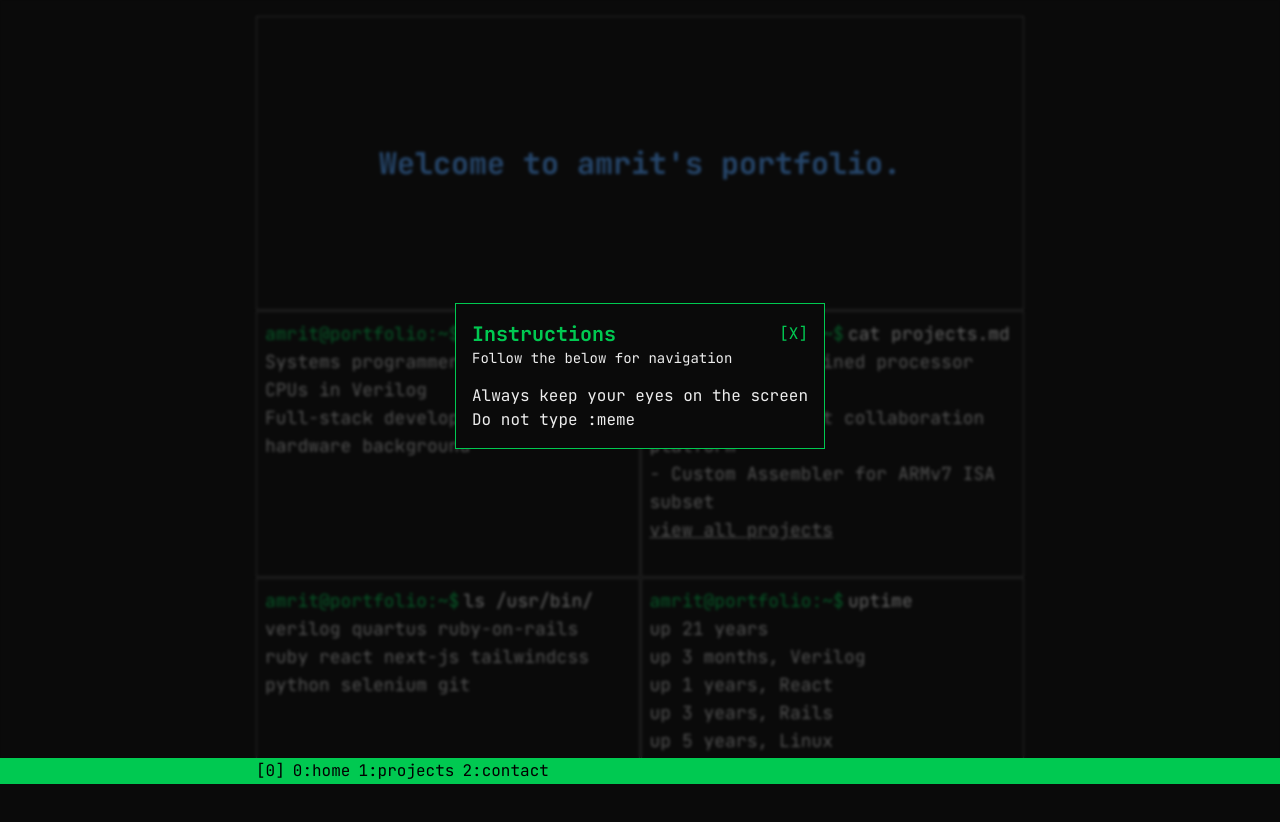
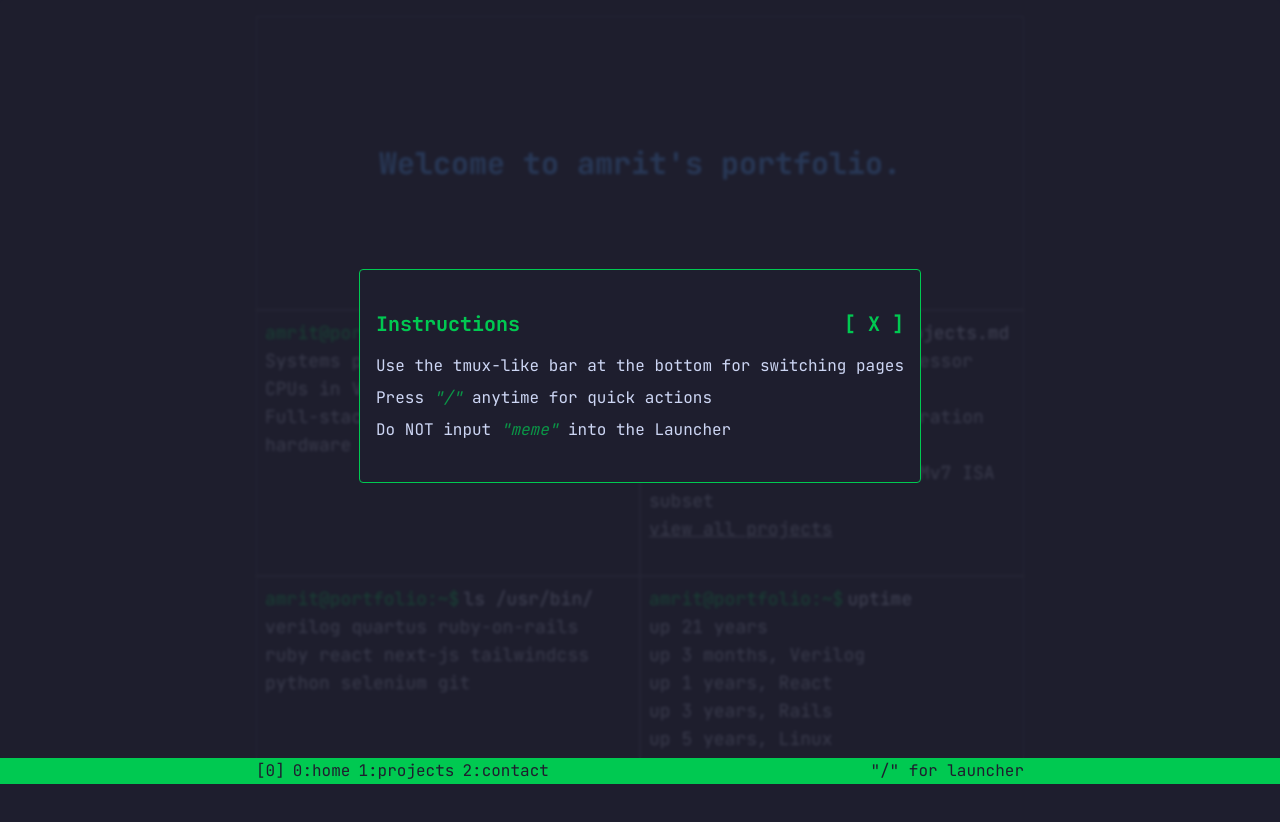
Before and after one commit to amrxt1/amrits-portfolio, a Next.js app: page / in a window 1280 px wide. Shown: the top 822 px of the page. Built offline with nearby package versions, Linux system fonts and the light colour scheme.

Commit message:
Improve overall theme and improve UX

```diff
--- a/src/app/contact/page.js
+++ b/src/app/contact/page.js
@@ -1,9 +1,9 @@
 import Container from "@/components/Container";
 
-export default function Contqct() {
-    return (
-        <Container>
-            <div>Contact Form</div>
-        </Container>
-    );
+export default function Contact() {
+  return (
+    <Container>
+      <div>Contact Form</div>
+    </Container>
+  );
 }
--- a/src/app/globals.css
+++ b/src/app/globals.css
@@ -3,8 +3,8 @@
 :root {
   /* --background: #ffffff;
   --text: #171717; */
-  --background: #0a0a0a;
-  --text: #ededed;
+  --background: #1e1e2e;
+  --text: #cdd6f4;
 
 }
 
@@ -15,8 +15,8 @@
 
 @media (prefers-color-scheme: dark) {
   :root {
-    --background: #0a0a0a;
-    --text: #ededed;
+    --background: #1e1e2e;
+    --text: #cdd6f4;
   }
 }
 
--- a/src/app/layout.js
+++ b/src/app/layout.js
@@ -2,6 +2,8 @@ import { JetBrains_Mono } from "next/font/google";
 import "./globals.css";
 
 import TmuxBar from "@/components/TmuxBar";
+import Instructions from "@/components/home/Instructions";
+import Launcher from "@/components/Launcher";
 
 const jetBrainsMono = JetBrains_Mono({
   variable: "--font-jetbrains",
@@ -19,6 +21,8 @@ export default function RootLayout({ children }) {
     <html lang="en">
       <body className={`${jetBrainsMono.variable} pb-16 antialiased`}>
         <TmuxBar />
+        <Instructions />
+
         {children}
       </body>
     </html>
--- a/src/app/page.js
+++ b/src/app/page.js
@@ -1,10 +1,8 @@
 import Hero from "@/components/home/Hero";
-import Instructions from "@/components/home/Instructions";
 
 export default function Root() {
   return (
     <>
-      <Instructions />
       <Hero />
     </>
   );
--- a/src/components/CommandBar.jsx
+++ /dev/null
@@ -1,10 +0,0 @@
-const CommandBar = () => {
-  return (
-    <div className="sticky top-0 mt-2 flex w-full gap-2 border border-white/30 px-2 text-base">
-      <span className="text-green-500">amrit@portfolio:$</span>
-      <input className="flex-1 focus:outline-none" />
-    </div>
-  );
-};
-
-export default CommandBar;
--- a/src/components/Display.jsx
+++ b/src/components/Display.jsx
@@ -10,18 +10,18 @@ const Display = ({
   className = "",
 }) => {
   return (
-    <div className="bg-background z-20 overflow-auto border border-green-500 p-4">
-      <div className="flex flex-wrap">
+    <div className="bg-background z-20 overflow-auto rounded-sm border border-green-500 p-4 py-10">
+      <div className="flex flex-wrap items-center">
         <h1 className="flex-1 text-xl font-bold text-green-500">{heading}</h1>
         <button
           onClick={clickHandler}
-          className="shrink-0 cursor-pointer text-green-500"
+          className="shrink-0 cursor-pointer text-xl font-bold text-green-500"
         >
-          [<span className="hover:text-text hover:underline">X</span>]
+          [<span className="hover:text-text hover:underline">{" X "}</span>]
         </button>
       </div>
-      <p className={`mb-4 text-sm ${className}`}>{subHeading}</p>
-      {children}
+      <p className="mb-4 text-sm">{subHeading}</p>
+      <div className={className}>{children}</div>
     </div>
   );
 };
--- /dev/null
+++ b/src/components/Launcher.jsx
@@ -0,0 +1,32 @@
+import ScreenOverlay from "@/components/ScreenOverlay";
+
+const filteredItems = ["lol", "cat"];
+
+const Launcher = () => {
+  return (
+    <>
+      <div className="sticky top-0 mt-2 flex w-full gap-2 border border-white/30 px-2 text-base">
+        <span className="text-green-500">amrit@portfolio:$</span>
+        <input className="flex-1 focus:outline-none" />
+      </div>
+
+      <ScreenOverlay>
+        <div className="bg-background">
+          <input
+            className="w-full border border-green-500 bg-transparent px-4 py-2"
+            placeholder="Type to search..."
+          />
+          <div className="mt-1 border border-green-500/50">
+            {filteredItems.map((item, i) => (
+              <div key={i} className="px-4 py-2 hover:bg-green-500/20">
+                {item}
+              </div>
+            ))}
+          </div>
+        </div>
+      </ScreenOverlay>
+    </>
+  );
+};
+
+export default Launcher;
--- a/src/components/ScreenOverlay.jsx
+++ b/src/components/ScreenOverlay.jsx
@@ -1,7 +1,7 @@
 const ScreenOverlay = ({ children, clickHandler }) => {
   return (
     <>
-      <div className="bg-background/60 fixed inset-0 z-10 flex items-center justify-center overflow-auto p-4 pb-16 backdrop-blur-[1.35px]">
+      <div className="bg-background/80 fixed inset-0 z-10 flex items-center justify-center overflow-auto p-4 pb-16 backdrop-blur-[1.35px]">
         <div className="max-h-full max-w-4xl overflow-auto">{children}</div>
       </div>
     </>
--- a/src/components/TmuxBar.jsx
+++ b/src/components/TmuxBar.jsx
@@ -4,7 +4,8 @@ import Link from "next/link";
 const TmuxBar = () => {
   return (
     <div className="bg-background fixed bottom-0 z-50 w-full pb-4">
-      <Container className="flex gap-2 bg-green-500 py-0.25 text-sm text-black lg:text-base">
+      <Container className="text-background flex bg-green-500 py-0.25 text-sm lg:text-base">
+        <div className="flex flex-1 gap-2">
           <span>[0]</span>
           <Link href={"/"}>0:home</Link>
           <Link href={"/projects"}>1:projects</Link>
@@ -12,6 +13,8 @@ const TmuxBar = () => {
           <Link className="hidden" href={"https://github.com/amrxt1"}>
             3:github
           </Link>
+        </div>
+        <p className="hidden md:block">"/" for launcher</p>
       </Container>
     </div>
   );
--- a/src/components/home/Hero.jsx
+++ b/src/components/home/Hero.jsx
@@ -5,7 +5,7 @@ import HeroWelcome from "@/components/home/HeroWelcome";
 
 const Hero = () => {
   return (
-    <Container className="*:border-text/33 mt-4 grid grid-cols-1 gap-0.25 *:border lg:grid-cols-2">
+    <Container className="*:border-text/20 *:hover:border-text/50 mt-4 grid grid-cols-1 *:border lg:grid-cols-2">
       <div className="col-span-1 lg:col-span-2">
         <HeroWelcome />
       </div>
--- a/src/components/home/Instructions.jsx
+++ b/src/components/home/Instructions.jsx
@@ -14,11 +14,19 @@ export default function Instructions({ children }) {
           <Display
             clickHandler={() => setShowOverlay(false)}
             heading="Instructions"
-            subHeading="Follow the below for navigation"
-            className="space-y-20"
+            className="space-y-2"
           >
-            <p>Always keep your eyes on the screen</p>
-            <p>Do not type :meme</p>
+            <p>Use the tmux-like bar at the bottom for switching pages</p>
+            <p>
+              Press
+              <span className="text-green-500/70 italic">{' "/" '}</span>
+              anytime for quick actions
+            </p>
+            <p>
+              Do NOT input
+              <span className="text-green-500/70 italic">{' "meme" '}</span>
+              into the Launcher
+            </p>
           </Display>
         </ScreenOverlay>
       )}
```
Lines whose indentation alone changed are shown as unchanged.
